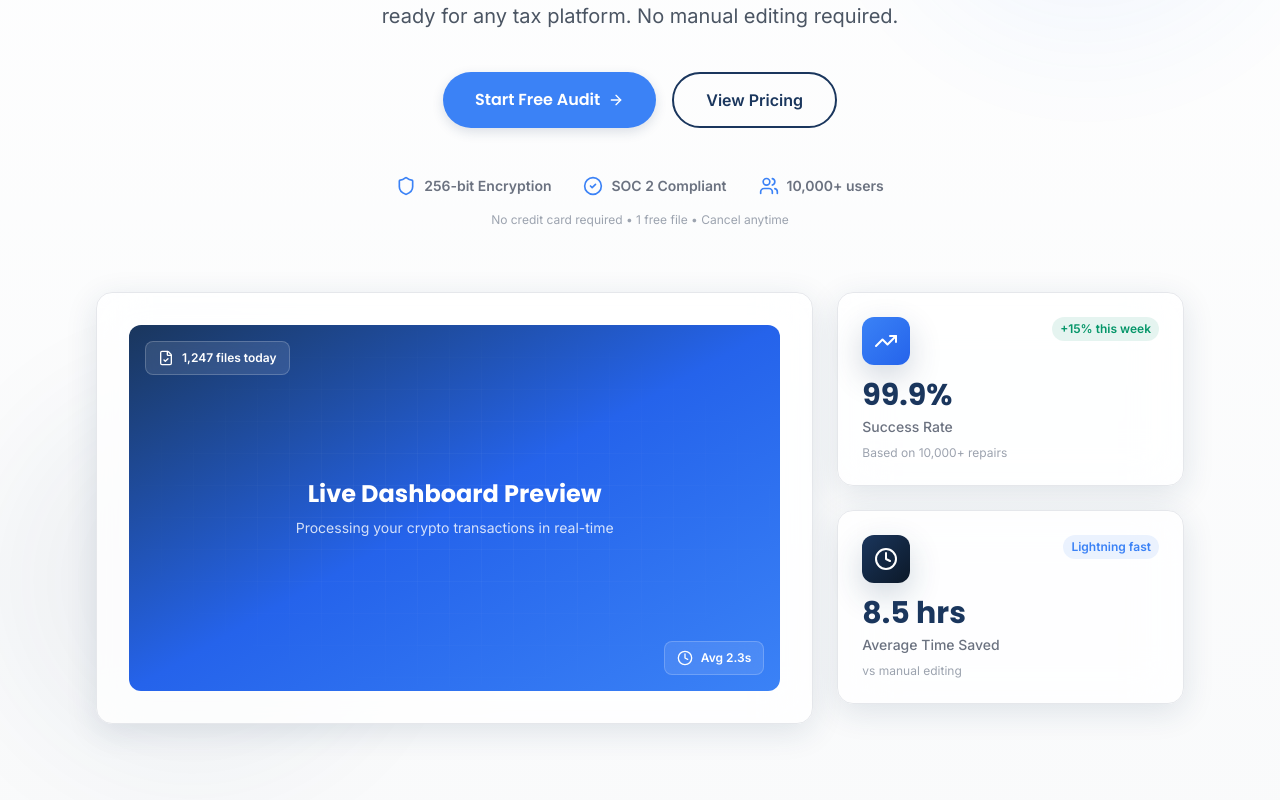
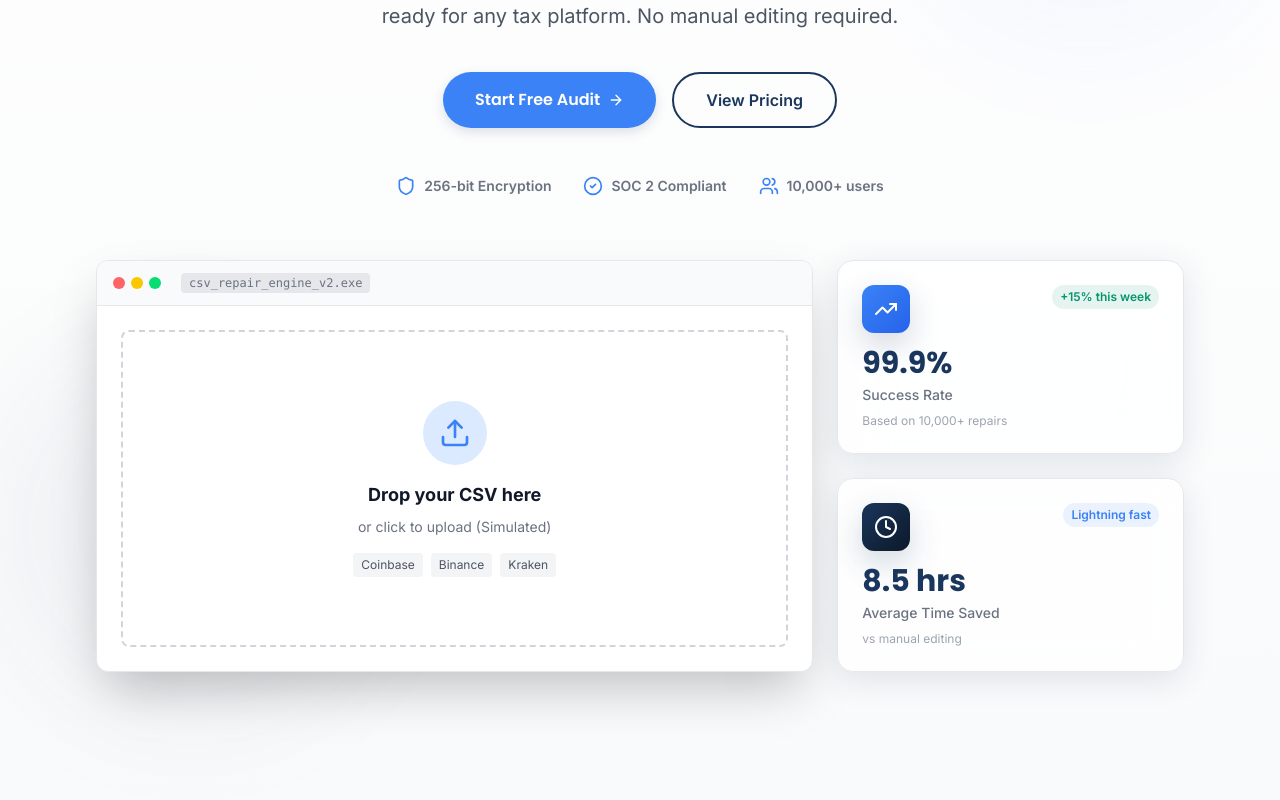
Before and after one commit to Sean-Bravo/trw, a Next.js app: page / in a window 1280 px wide. Shown: the part 520-1320 px from the top of the page. Built offline with nearby package versions, Linux system fonts and the light colour scheme.

Commit message:
InteractiveDemo.tsx

```diff
--- a/components/marketing/Hero.tsx
+++ b/components/marketing/Hero.tsx
@@ -1,7 +1,9 @@
 import React from 'react';
 import { Container } from '../layout/Container';
 import { Button } from '../ui/Button';
-import { Shield, CheckCircle2, Users, TrendingUp, Clock, FileCheck, ArrowRight } from 'lucide-react';
+import { Shield, CheckCircle2, Users, TrendingUp, Clock } from 'lucide-react';
+// IMPORT THE NEW DEMO
+import { InteractiveDemo } from './InteractiveDemo';
 
 export function Hero() {
   return (
@@ -46,7 +48,7 @@ export function Hero() {
               </Button>
             </div>
 
-            {/* Trust indicators with stats */}
+            {/* Trust indicators */}
             <div className="flex flex-wrap items-center justify-center gap-8 text-sm text-[#6b7280] mb-4">
               <div className="flex items-center gap-2">
                 <Shield className="h-5 w-5 text-[#3b82f6]" />
@@ -61,39 +63,14 @@ export function Hero() {
                 <span className="font-semibold">10,000+ users</span>
               </div>
             </div>
-            <p className="text-xs text-[#9ca3af]">No credit card required • 1 free file • Cancel anytime</p>
           </div>
 
-          {/* Bento Grid */}
+          {/* Bento Grid with INTERACTIVE DEMO */}
           <div className="grid grid-cols-1 lg:grid-cols-3 gap-6 mt-16">
-            {/* Main dashboard preview - takes 2 columns */}
-            <div className="lg:col-span-2 group">
-              <div className="relative bg-white/80 backdrop-blur-xl rounded-2xl p-8 border border-[#e5e7eb] shadow-[0_8px_32px_rgba(26,54,93,0.12)] hover:shadow-[0_12px_48px_rgba(26,54,93,0.18)] transition-all duration-500 h-full">
-                <div className="aspect-video bg-gradient-to-br from-[#1a365d] via-[#2563eb] to-[#3b82f6] rounded-xl flex items-center justify-center relative overflow-hidden group-hover:scale-[1.02] transition-transform duration-500">
-                  {/* Animated grid overlay */}
-                  <div className="absolute inset-0 bg-[linear-gradient(rgba(255,255,255,0.03)_1px,transparent_1px),linear-gradient(90deg,rgba(255,255,255,0.03)_1px,transparent_1px)] bg-[size:32px_32px] [mask-image:radial-gradient(ellipse_at_center,black_20%,transparent_80%)]"></div>
-
-                  <div className="text-center z-10">
-                    <p className="text-white font-poppins text-2xl font-bold mb-2">Live Dashboard Preview</p>
-                    <p className="text-white/80 text-sm">Processing your crypto transactions in real-time</p>
-                  </div>
-
-                  {/* Floating stat badges */}
-                  <div className="absolute top-4 left-4 bg-white/10 backdrop-blur-md border border-white/20 rounded-lg px-3 py-2">
-                    <div className="flex items-center gap-2">
-                      <FileCheck className="h-4 w-4 text-white" />
-                      <span className="text-white text-xs font-semibold">1,247 files today</span>
-                    </div>
-                  </div>
-
-                  <div className="absolute bottom-4 right-4 bg-white/10 backdrop-blur-md border border-white/20 rounded-lg px-3 py-2">
-                    <div className="flex items-center gap-2">
-                      <Clock className="h-4 w-4 text-white" />
-                      <span className="text-white text-xs font-semibold">Avg 2.3s</span>
-                    </div>
-                  </div>
-                </div>
-              </div>
+            {/* Main dashboard demo - takes 2 columns */}
+            <div className="lg:col-span-2 group min-h-[400px]">
+               {/* Replaced the static image/div with the Interactive Component */}
+               <InteractiveDemo />
             </div>
 
             {/* Side feature cards */}
--- /dev/null
+++ b/components/marketing/InteractiveDemo.tsx
@@ -0,0 +1,193 @@
+'use client';
+
+import React, { useState, useRef } from 'react';
+import { Upload, FileText, CheckCircle2, AlertCircle, ArrowRight, Loader2, RefreshCw } from 'lucide-react';
+import { Button } from '../ui/Button';
+
+type DemoState = 'idle' | 'scanning' | 'fixing' | 'complete';
+
+export function InteractiveDemo() {
+  const [state, setState] = useState<DemoState>('idle');
+  const [progress, setProgress] = useState(0);
+  const [issuesFound, setIssuesFound] = useState<string[]>([]);
+  const [email, setEmail] = useState('');
+
+  const fileInputRef = useRef<HTMLInputElement>(null);
+
+  const startDemo = () => {
+    setState('scanning');
+    setProgress(0);
+    setIssuesFound([]);
+
+    // Simulate scanning progress
+    let currentProgress = 0;
+    const interval = setInterval(() => {
+      currentProgress += 2;
+      setProgress(currentProgress);
+
+      // Simulate finding errors at specific percentages
+      if (currentProgress === 20) setIssuesFound(prev => [...prev, 'Missing timestamps detected (Row 42)']);
+      if (currentProgress === 45) setIssuesFound(prev => [...prev, 'Invalid pair format: BTC-USD (Row 108)']);
+      if (currentProgress === 70) setIssuesFound(prev => [...prev, 'Duplicate transaction ID found']);
+
+      if (currentProgress >= 100) {
+        clearInterval(interval);
+        setState('fixing');
+
+        // Short delay before "Fixing" completes
+        setTimeout(() => {
+          setState('complete');
+        }, 1500);
+      }
+    }, 50);
+  };
+
+  const handleDrop = (e: React.DragEvent) => {
+    e.preventDefault();
+    startDemo();
+  };
+
+  const handleClick = () => {
+    fileInputRef.current?.click();
+  };
+
+  const handleFileChange = () => {
+    startDemo();
+  };
+
+  const resetDemo = (e: React.MouseEvent) => {
+    e.stopPropagation();
+    setState('idle');
+    setIssuesFound([]);
+    setEmail('');
+  };
+
+  return (
+    <div className="w-full h-full min-h-[320px] bg-white rounded-xl shadow-2xl border border-gray-200 overflow-hidden flex flex-col relative">
+
+      {/* Header - Always Visible */}
+      <div className="bg-gray-50 px-4 py-3 border-b border-gray-200 flex items-center justify-between">
+        <div className="flex items-center gap-2">
+          <div className="flex gap-1.5">
+            <div className="w-3 h-3 rounded-full bg-red-400"></div>
+            <div className="w-3 h-3 rounded-full bg-yellow-400"></div>
+            <div className="w-3 h-3 rounded-full bg-green-400"></div>
+          </div>
+          <div className="ml-3 text-xs text-gray-500 font-mono bg-gray-200 px-2 py-0.5 rounded">
+            csv_repair_engine_v2.exe
+          </div>
+        </div>
+        {state !== 'idle' && (
+          <button onClick={resetDemo} className="text-gray-400 hover:text-gray-600 transition-colors">
+            <RefreshCw className="h-4 w-4" />
+          </button>
+        )}
+      </div>
+
+      {/* Content Area */}
+      <div className="flex-1 p-6 flex flex-col items-center justify-center relative">
+
+        {/* STATE: IDLE */}
+        {state === 'idle' && (
+          <div
+            className="w-full h-full border-2 border-dashed border-gray-300 rounded-lg flex flex-col items-center justify-center cursor-pointer hover:border-brand-blue hover:bg-blue-50/50 transition-all group"
+            onDragOver={(e) => e.preventDefault()}
+            onDrop={handleDrop}
+            onClick={handleClick}
+          >
+            <input
+              type="file"
+              className="hidden"
+              ref={fileInputRef}
+              onChange={handleFileChange}
+            />
+            <div className="w-16 h-16 bg-blue-100 text-brand-blue rounded-full flex items-center justify-center mb-4 group-hover:scale-110 transition-transform">
+              <Upload className="h-8 w-8" />
+            </div>
+            <h3 className="text-lg font-bold text-gray-900">Drop your CSV here</h3>
+            <p className="text-sm text-gray-500 mt-2">or click to upload (Simulated)</p>
+            <div className="mt-4 flex gap-2">
+              <span className="text-xs bg-gray-100 text-gray-600 px-2 py-1 rounded">Coinbase</span>
+              <span className="text-xs bg-gray-100 text-gray-600 px-2 py-1 rounded">Binance</span>
+              <span className="text-xs bg-gray-100 text-gray-600 px-2 py-1 rounded">Kraken</span>
+            </div>
+          </div>
+        )}
+
+        {/* STATE: SCANNING */}
+        {state === 'scanning' && (
+          <div className="w-full max-w-sm">
+            <div className="mb-6 text-center">
+              <Loader2 className="h-10 w-10 text-brand-blue animate-spin mx-auto mb-4" />
+              <h3 className="text-lg font-bold text-gray-900">Scanning File...</h3>
+              <p className="text-sm text-gray-500 font-mono mt-1">coinbase_2024_export.csv</p>
+            </div>
+
+            {/* Progress Bar */}
+            <div className="w-full bg-gray-200 rounded-full h-2 mb-2 overflow-hidden">
+              <div
+                className="bg-brand-blue h-2 rounded-full transition-all duration-75"
+                style={{ width: `${progress}%` }}
+              ></div>
+            </div>
+            <div className="flex justify-between text-xs text-gray-500 mb-6">
+              <span>Analysis</span>
+              <span>{progress}%</span>
+            </div>
+
+            {/* Live Log */}
+            <div className="space-y-2">
+              {issuesFound.map((issue, i) => (
+                <div key={i} className="flex items-center gap-2 text-xs text-red-600 bg-red-50 p-2 rounded animate-in slide-in-from-bottom-2 fade-in">
+                  <AlertCircle className="h-3 w-3 flex-shrink-0" />
+                  {issue}
+                </div>
+              ))}
+            </div>
+          </div>
+        )}
+
+        {/* STATE: FIXING */}
+        {state === 'fixing' && (
+          <div className="text-center">
+             <div className="w-16 h-16 bg-green-100 text-green-600 rounded-full flex items-center justify-center mb-4 mx-auto animate-bounce">
+              <CheckCircle2 className="h-8 w-8" />
+            </div>
+            <h3 className="text-xl font-bold text-gray-900">3 Errors Fixed!</h3>
+            <p className="text-gray-500 mt-2">Reformatting dates...</p>
+            <p className="text-gray-500">Standardizing asset tickers...</p>
+          </div>
+        )}
+
+        {/* STATE: COMPLETE */}
+        {state === 'complete' && (
+          <div className="w-full max-w-xs text-center animate-in zoom-in-95 duration-300">
+            <div className="w-12 h-12 bg-green-500 text-white rounded-full flex items-center justify-center mb-4 mx-auto shadow-lg">
+              <CheckCircle2 className="h-6 w-6" />
+            </div>
+            <h3 className="text-xl font-bold text-gray-900 mb-2">File Ready for Download</h3>
+            <p className="text-sm text-gray-600 mb-6">
+              Your file has been cleaned and formatted for <strong>TurboTax</strong>.
+            </p>
+
+            <form className="space-y-3" onSubmit={(e) => e.preventDefault()}>
+              <input
+                type="email"
+                placeholder="Enter email to receive file"
+                className="w-full px-4 py-2 border border-gray-300 rounded-lg text-sm focus:ring-2 focus:ring-brand-blue focus:border-transparent outline-none"
+                value={email}
+                onChange={(e) => setEmail(e.target.value)}
+              />
+              <Button className="w-full bg-brand-blue hover:bg-blue-700 text-white" showArrow>
+                Download Repaired CSV
+              </Button>
+            </form>
+            <p className="text-[10px] text-gray-400 mt-4">
+              Secure 256-bit encrypted transfer.
+            </p>
+          </div>
+        )}
+      </div>
+    </div>
+  );
+}
```
